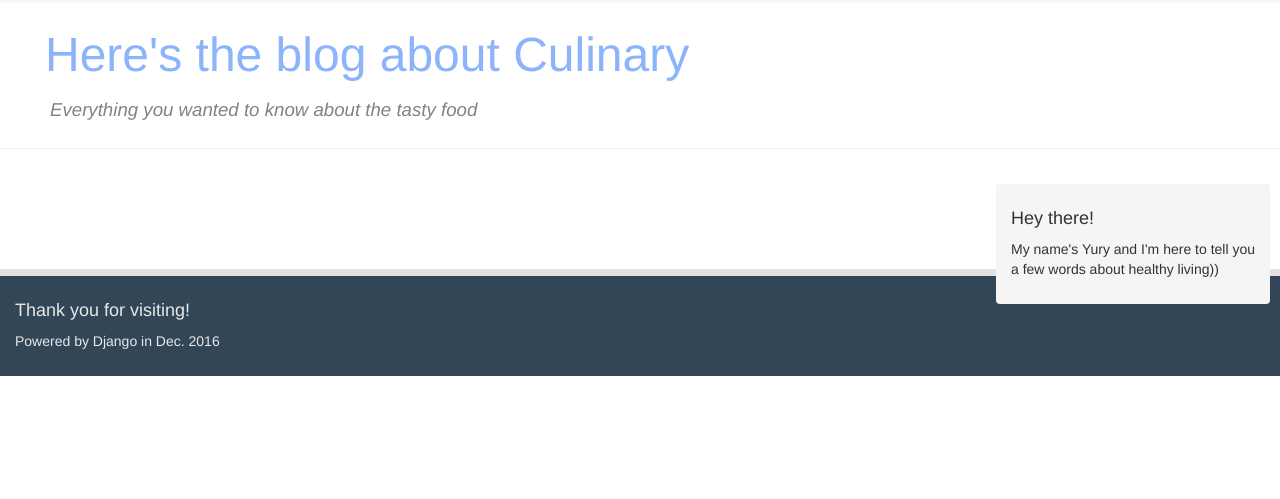
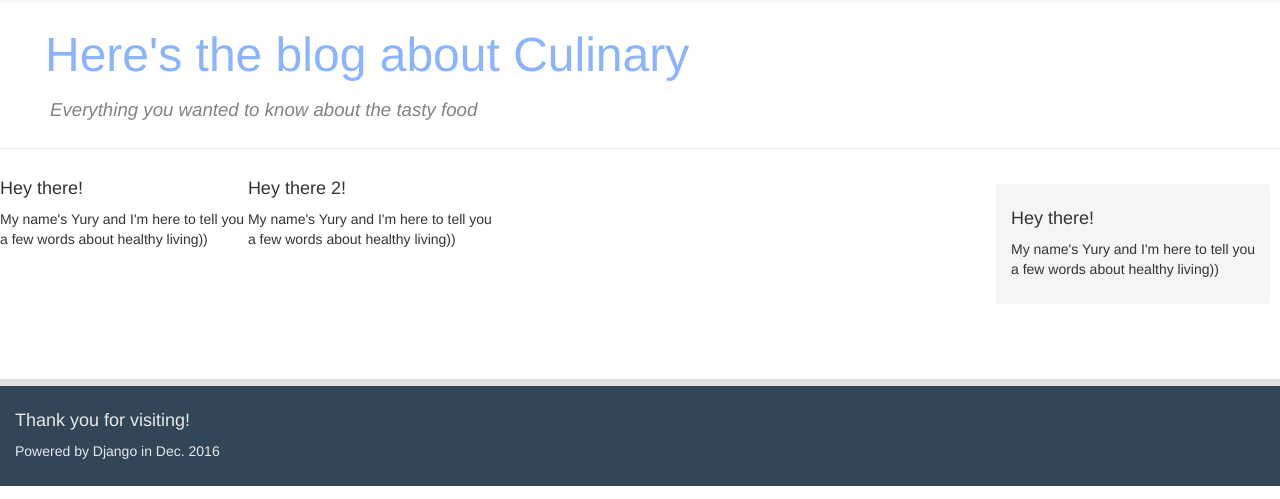
Before and after one commit to y-yury/my_blog, a Django app: page / in a window 1280 px wide. Shown: the part 51-550 px from the top of the page. Run offline with Django 3.2, Linux system fonts and the light colour scheme; data that the repository does not hold is empty; some libraries are stand-ins or nearby versions.

Commit message:
Monthly archive added, templates reorganized, front page blocks added (working on).

```diff
--- a/blog/static/css/blog.css
+++ b/blog/static/css/blog.css
@@ -67,6 +67,11 @@
     margin-bottom: 15px;
 }
 
+.pagination {
+    margin-left: 15px;
+    margin-top: 15px;
+}
+
 .page-authenticate {
 
 }
@@ -86,6 +91,10 @@
     padding: 15px;
     background-color: #f5f5f5;
     border-radius: 4px;
+}
+
+.fieldset {
+    display: inline-block;
 }
 
 .h1 {
--- a/blog/urls.py
+++ b/blog/urls.py
@@ -1,14 +1,15 @@
 from django.conf.urls import url
 from . import views
-from .views import PostListView
+from .views import PostListView, DraftListView, MonthArchive
 
 urlpatterns = [
     url(r'^$', PostListView.as_view(), name='my_post_list'),
     url(r'^post/new/$', views.post_new, name='post_new'),
     url(r'^post/search/$', views.post_search, name='post_search'),
-    url(r'^post/draft/$', views.my_draft_list, name='my_draft_list'),
+    url(r'^post/draft/$', DraftListView.as_view(), name='my_draft_list'),
     url(r'^post/comments/$', views.my_comments_list, name='my_comment_list'),
     url(r'^post/draft/(?P<pk>[0-9]+)/$', views.draft_detail, name='draft_detail'),
+    url(r'^post/(?P<year>[0-9]{4})/(?P<month>[-\w]+)/$', MonthArchive.as_view(), name='month_archive'),
     url(r'^post/(?P<pk>[0-9]+)/$', views.post_detail, name='post_detail'),
     url(r'^post/(?P<pk>[0-9]+)/edit/$', views.post_edit, name='post_edit'),
     url(r'^post/(?P<pk>\d+)/publish/$', views.post_publish, name='post_publish'),
--- a/blog/views.py
+++ b/blog/views.py
@@ -1,5 +1,6 @@
 from django.contrib.auth.decorators import login_required
 from django.views.generic import ListView
+from django.views.generic.dates import MonthArchiveView
 from django.shortcuts import render, get_object_or_404, redirect
 from django.utils import timezone
 from .models import MyPost, MyComment
@@ -11,26 +12,22 @@ from .forms import PostForm, CommentForm
 @login_required
 def my_comments_list(request):
     all_comments = MyComment.objects.filter(comment_approved=False).order_by('-date_drafted')
-    return render(request, 'blog/my_comments_list.html', {'all_comments': all_comments})
+    return render(request, 'blog/comment/my_comments_list.html', {'all_comments': all_comments})
 
 
-@login_required
-def my_draft_list(request):
-    all_drafts = MyPost.objects.filter(date_published__isnull=True).order_by('-date_drafted')
-    return render(request, 'blog/my_draft_list.html', {'all_drafts': all_drafts})
-
-
+# Getting details of post & draft items
 def post_detail(request, pk):
     post = get_object_or_404(MyPost, pk=pk)
-    return render(request, 'blog/post_detail.html', {'post': post})
+    return render(request, 'blog/post/post_detail.html', {'post': post})
 
 
 @login_required
 def draft_detail(request, pk):
     draft = get_object_or_404(MyPost, pk=pk)
-    return render(request, 'blog/draft_detail.html', {'draft': draft})
+    return render(request, 'blog/draft/draft_detail.html', {'draft': draft})
 
 
+# Enabling post_new & post_edit functionality
 @login_required
 def post_new(request):
     if request.method == "POST":
@@ -42,7 +39,7 @@ def post_new(request):
             return redirect('my_post_list')
     else:
         form = PostForm()
-    return render(request, 'blog/post_edit.html', {'form': form})
+    return render(request, 'blog/post/post_edit.html', {'form': form})
 
 
 @login_required
@@ -58,9 +55,10 @@ def post_edit(request, pk):
             return redirect('post_detail', pk=post.pk)
     else:
         form = PostForm(instance=post)
-    return render(request, 'blog/post_edit.html', {'form': form})
+    return render(request, 'blog/post/post_edit.html', {'form': form})
 
 
+# Enabling search functionality over a queryset
 def post_search(request):
     errors_list = []
     if 'query' in request.GET:
@@ -71,10 +69,11 @@ def post_search(request):
             errors_list.append("No empty search is allowed, please try again")
         else:
             search = MyPost.objects.filter(text__icontains=query)
-            return render(request, 'blog/search_result.html', {'search': search, 'query': query})
-    return render(request, 'blog/search_errors.html', {'errors_list': errors_list})
+            return render(request, 'blog/search/search_result.html', {'search': search, 'query': query})
+    return render(request, 'blog/search/search_errors.html', {'errors_list': errors_list})
 
 
+# Enabling publish, unpublish, delete functionality
 @login_required
 def post_publish(request, pk):
     post = get_object_or_404(MyPost, pk=pk)
@@ -96,6 +95,7 @@ def post_delete(request, pk):
     return redirect('my_post_list')
 
 
+# Enabling commenting to post items
 def post_comment(request, pk):
     post = get_object_or_404(MyPost, pk=pk)
     if request.method == "POST":
@@ -107,7 +107,7 @@ def post_comment(request, pk):
             return redirect('post_detail', pk=post.pk)
     else:
         form = CommentForm()
-    return render(request, 'blog/post_comment.html', {'form': form})
+    return render(request, 'blog/comment/post_comment.html', {'form': form})
 
 
 # Enabling pagination over a queryset
@@ -115,5 +115,22 @@ class PostListView(ListView):
     model = MyPost
     context_object_name = 'posts'
     paginate_by = 5
-    queryset = MyPost.objects.filter(date_published__lte=timezone.now()).order_by('-date_published')
-    template_name = 'blog/my_post_list.html'
+    queryset = MyPost.objects.filter(date_published__isnull=False).order_by('-date_published')
+    template_name = 'blog/post/my_post_list.html'
+
+
+class DraftListView(ListView):
+    model = MyPost
+    context_object_name = 'drafts'
+    paginate_by = 5
+    queryset = MyPost.objects.filter(date_published__isnull=True).order_by('-date_drafted')
+    template_name = 'blog/draft/my_draft_list.html'
+
+
+# Enabling monthly archive functionality
+class MonthArchive(MonthArchiveView):
+    context_object_name = 'archive'
+    queryset = MyPost.objects.filter(date_published__isnull=False).order_by('-date_published')
+    date_field = 'date_published'
+    allow_future = True
+    template_name = 'blog/archive/month_archive.html'
--- a/templates/blog/navigation.html
+++ b/templates/blog/navigation.html
@@ -7,8 +7,8 @@
 
                     {% if user.is_authenticated %}
                         <a class="navbar-brand" href="{% url 'my_draft_list' %}">Drafts</a>
-                        <a class="navbar-brand" href="{% url 'my_comment_list' %}">Comments</a>
-                        <a class="navbar-brand" href="#">Archive</a>
+                        <a class="navbar-brand" href="{% url 'my_comment_list' %}">My Comments</a>
+                        <a class="navbar-brand" href="{% url 'month_archive' year='2016' month='dec' %}">My Archive</a>
 
                     {% else %}
                         <a class="navbar-brand" href="{% url 'login' %}">Login</a>
--- a/templates/blog/my_post_list.html
+++ b/templates/blog/post/my_post_list.html
@@ -20,6 +20,18 @@
             </div>
         </div>
 
+        <div class="fieldset">
+            <h4>Hey there!</h4>
+            <p>My name's Yury and I'm here to tell you<br>a few words about healthy living))</p>
+        </div>
+
+        <div class="fieldset">
+            <h4>Hey there 2!</h4>
+            <p>My name's Yury and I'm here to tell you<br>a few words about healthy living))</p>
+        </div>
+
+
+
     {% endif %}
 
     {% for post in posts %}
```
Also changed, not shown: templates/blog/archive/month_archive.html (added, +26 -0 lines), templates/blog/draft/my_draft_list.html (added, +31 -0 lines), templates/blog/my_draft_list.html (deleted, +0 -26 lines), templates/blog/comment/my_comments_list.html (renamed from templates/blog/my_comments_list.html), templates/blog/comment/post_comment.html (renamed from templates/blog/post_comment.html), templates/blog/draft/draft_detail.html (renamed from templates/blog/draft_detail.html), templates/blog/post/post_detail.html (renamed from templates/blog/post_detail.html), templates/blog/post/post_edit.html (renamed from templates/blog/post_edit.html), templates/blog/search/search_errors.html (renamed from templates/blog/search_errors.html), templates/blog/search/search_result.html (renamed from templates/blog/search_result.html).
